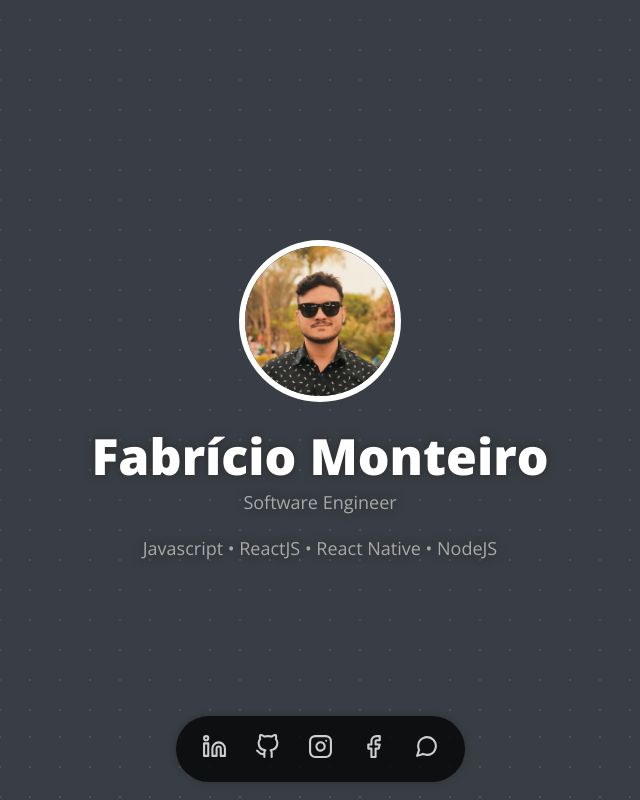
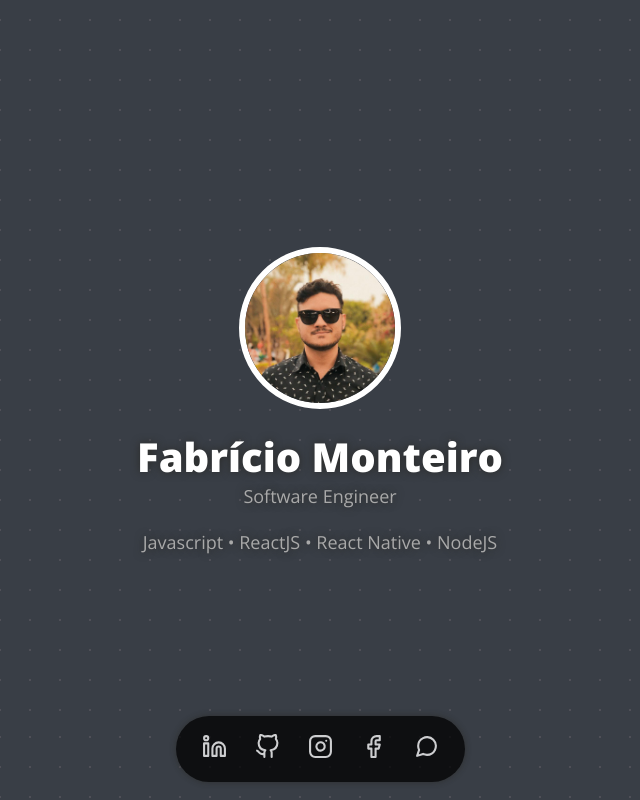
Before and after one commit to fabmont/folio, a React (Create React App) app: page / in a window 1280 px wide. Shown: the top 800 px of the page, without its empty margins (320-960 px from the left). Built offline with nearby package versions, Linux system fonts and the light colour scheme.

Commit message:
fix: adjust styles

```diff
--- a/src/Sections/AboutMe/index.js
+++ b/src/Sections/AboutMe/index.js
@@ -11,7 +11,7 @@ export default function AboutMe() {
     <Container>
       <Title>Projetos</Title>
       <br />
-      <VerticalTimeline layout="1-column">
+      <VerticalTimeline layout="1-column" animate={false}>
         <VerticalTimelineElement
           className="vertical-timeline-element--work"
           contentStyle={{ background: baloonBlue, color: '#fff' }}
--- a/src/Sections/GettingStarted/styles.js
+++ b/src/Sections/GettingStarted/styles.js
@@ -28,11 +28,13 @@ export const ProfileImage = styled.img.attrs({ src: Me })`
 
 export const Title = styled.span`
   font-weight: 800;
-  font-size: 50px;
+  font-size: 40px;
   color: white;
+  padding: 0 30px;
 `;
 
 export const Subtitle = styled.span`
   font-size: 18px;
   color: #a9a9a9;
+  padding: 0 30px;
 `;
```
